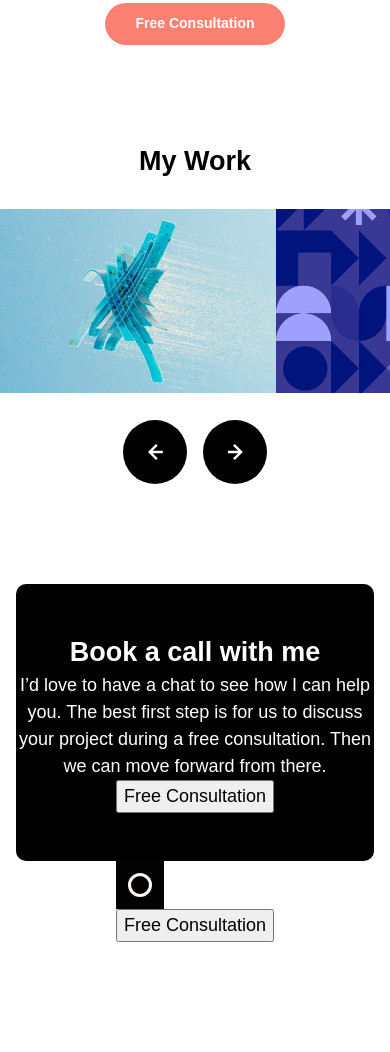
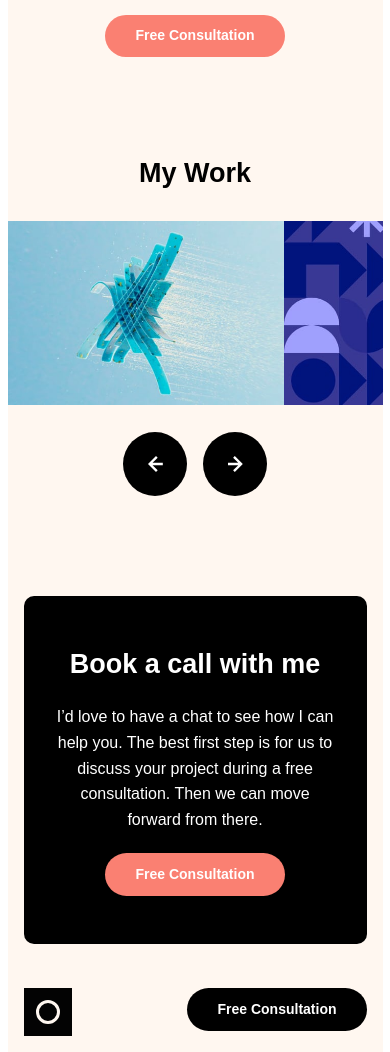
Before and after one commit to arfernn/single-page-portfolio, a plain HTML site: page index.html in a window 390 px wide. Shown: the part 2146-3198 px from the top of the page. Before the commit the page ends 3088 px from the top, so only its background shows below. Drawn offline with Linux system fonts and the light colour scheme.

Commit message:
finalize mobile layout, carousel animation pending

```diff
--- a/index.html
+++ b/index.html
@@ -18,7 +18,7 @@
     <main>
       <div class="header">
         <img src="assets/logo.svg" class="logo" />
-        <button class="black">Free Consultation</button>
+        <button class="btn">Free Consultation</button>
       </div>
       <div class="introduction">
         <h1>Design solutions made easy</h1>
@@ -91,7 +91,7 @@
           designed everything from brand illustrations to complete mobile apps.
           I’m also handy with a camera!
         </p>
-        <button>Free Consultation</button>
+        <button class="btn">Free Consultation</button>
       </div>
       <h2>My Work</h2>
       <div class="carousel">
@@ -103,8 +103,8 @@
           <img src="assets/image-slide-5.jpg" alt="" />
         </div>
         <div class="slider-control">
-          <div class="btn left"></div>
-          <div class="btn right"></div>
+          <div class="round-btn left"></div>
+          <div class="round-btn right"></div>
         </div>
       </div>
       <div class="panel">
@@ -114,10 +114,11 @@
           is for us to discuss your project during a free consultation. Then we
           can move forward from there.
         </p>
-        <button>Free Consultation</button>
+        <button class="btn">Free Consultation</button>
       </div>
       <footer>
-        <img class="logo" src="assets/logo.svg" alt="" /><button class="black">
+        <img class="logo" src="assets/logo.svg" alt="" />
+        <button class="btn">
           Free Consultation
         </button>
       </footer>
--- a/style.css
+++ b/style.css
@@ -2,7 +2,7 @@
 
 :root {
   --pale-white: rgb(255, 247, 240);
-  --custom-gray: rgt(122,116,110);
+  --custom-gray: rgt(122, 116, 110);
 }
 
 body {
@@ -19,7 +19,10 @@ main {
   flex-flow: column;
   justify-content: center;
   align-items: center;
+  width: 375px;
+  background-color: var(--pale-white);
 }
+
 .introduction {
   padding-top: 1rem;
   text-align: center;
@@ -81,6 +84,7 @@ h1 {
   grid-row: 1 / 3;
   background-color: slateblue;
 }
+
 .index__item:nth-child(2) {
   background-color: sandybrown;
 }
@@ -93,10 +97,12 @@ h1 {
   grid-column: 1 / 3;
   background-color: salmon;
 }
+
 .index__item:nth-child(5) {
   grid-column: 1 / 3;
   background-color: mediumaquamarine;
 }
+
 .index__item:nth-child(6) {
   grid-column: 1 / 3;
   background-color: hsl(313, 45%, 22%);
@@ -110,16 +116,10 @@ h1 {
 }
 
 .header > button {
-  border-radius: 30px;
   background-color: black;
   color: white;
-  border: none;
   margin-top: 0.125rem;
-  font-size: 0.875rem;
-  padding-inline: 1.875rem;
-  font-weight: bold;
   padding-block: 0.75rem;
-  height: 2.685rem;
 }
 
 .logo {
@@ -136,16 +136,11 @@ h1 {
   gap: 1rem;
   margin-bottom: 6rem;
 }
+
 .presentation > button {
-  border-radius: 30px;
+  margin-top: 0.125rem;
+  color: white;
   background-color: salmon;
-  color: white;
-  border: none;
-  margin-top: 0.125rem;
-  font-size: 0.875rem;
-  padding-inline: 1.875rem;
-  font-weight: bold;
-  height: 2.685rem;
 }
 
 .slider {
@@ -154,31 +149,48 @@ h1 {
   margin-block: 1.7rem;
   height: 11.5rem;
 }
+
 .slider-control {
   display: flex;
   width: 100%;
   justify-content: center;
   gap: 1rem;
 }
-.btn {
+
+.round-btn {
   background-color: black;
   min-width: 4rem;
   min-height: 4rem;
   border-radius: 100%;
+  cursor: pointer;
 }
+
+.btn {
+  border-radius: 30px;
+  border: none;
+  font-size: 0.875rem;
+  padding-inline: 1.875rem;
+  font-weight: bold;
+  height: 2.685rem;
+  cursor: pointer;
+}
+
 .left {
-  background-image: url(assets/icon-arrow-left.svg) ;
+  background-image: url(assets/icon-arrow-left.svg);
   background-repeat: no-repeat;
   background-position: center;
 }
+
 .right {
-  background-image: url(assets/icon-arrow-right.svg) ;
+  background-image: url(assets/icon-arrow-right.svg);
   background-repeat: no-repeat;
   background-position: center;
 }
+
 .carousel {
   margin-bottom: 6.2rem;
 }
+
 .panel {
   background-color: black;
   margin-inline: 1rem;
@@ -186,6 +198,27 @@ h1 {
   color: white;
   text-align: center;
   padding-block: 3rem;
+  margin-bottom: 1.775rem;
+}
+.panel > p {
+  padding-inline: 2rem;
+  padding-block: 1.275rem;
+  line-height: 1.6;
+  font-size: 16px;
+}
+.panel > button {
+  color: white;
+  background-color: salmon;
+}
+footer {
+  display: flex;
+  justify-content: space-between;
+  width: 100%;
+  padding: 1rem;
+}
+footer > button {
+  color: white;
+  background-color: black;
 }
 /*
   1. Use a more-intuitive box-sizing model.
```
